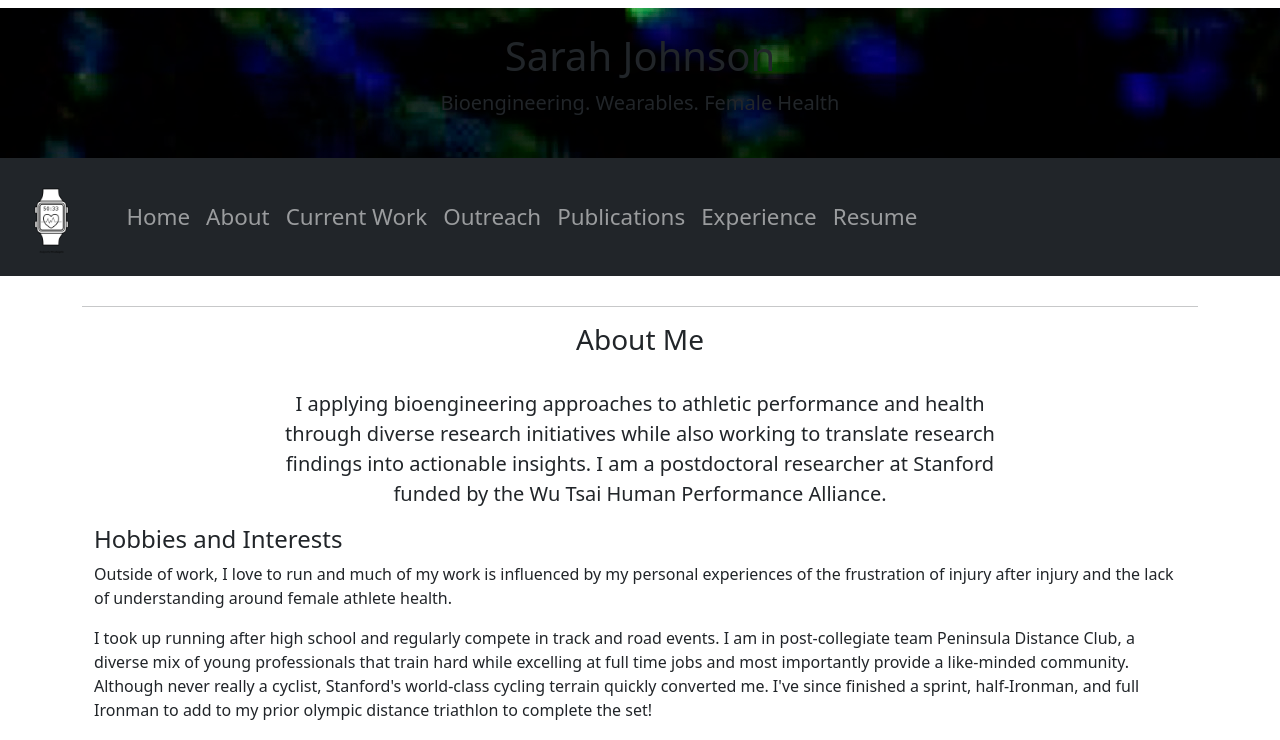
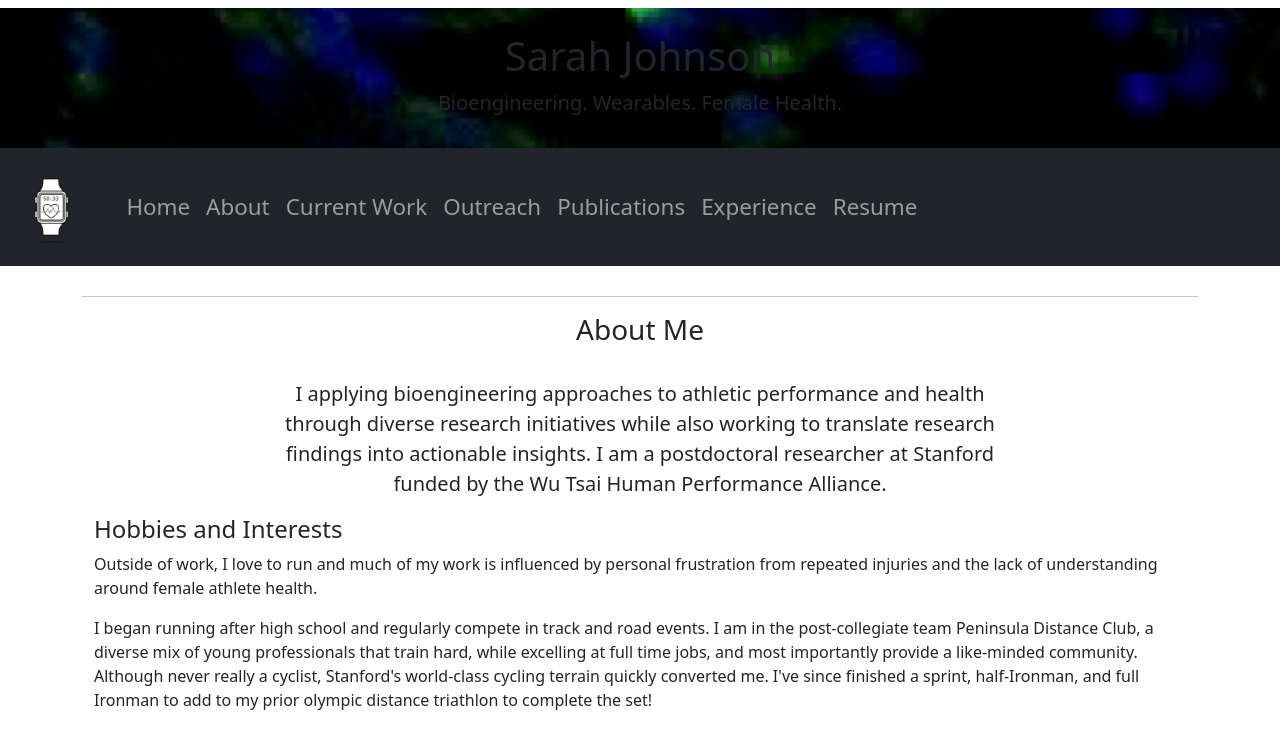
Before and after one commit to johnsara04/mysite_static, a Jekyll site: the page built from about.html, in a window 1280 px wide. Shown: the part 100-840 px from the top of the page. Built offline with Jekyll 4.4.1, drawn with Linux system fonts in a browser that asks for light colours; nearby versions of some CDN libraries; grey boxes are pictures that could not be loaded.

Commit message:
edits based on feedback

```diff
--- a/_layouts/base.html
+++ b/_layouts/base.html
@@ -40,10 +40,10 @@
 
 <div class="p-4 b.g-light text-center"  style="margin-bottom:0;background-image: url('/img/slide2.jpg');" >
   <h1>Sarah Johnson</h1>
-  <p class="lead text-center">Bioengineering. Wearables. Female Health</p>
+  <p class="lead text-center">Bioengineering. Wearables. Female Health.</p>
 </div>
 
-<nav class="navbar navbar-expand-sm bg-dark navbar-dark">
+<nav class="navbar navbar-expand-sm bg-dark navbar-dark" style="margin-top:-10px">
   <a class="navbar-brand" href="{{ '/' | relative_url }}" style="max-width: 8%; padding:1%"><img src="{{ '/img/watch.png' | relative_url }}" class="img-fluid"></a>
   <button class="navbar-toggler" type="button" data-bs-toggle="collapse" data-bs-target="#collapsibleNavbar">
     <span class="navbar-toggler-icon"></span>
--- a/about.html
+++ b/about.html
@@ -23,9 +23,9 @@ title: about me
     <div class="row">
         <div class="col-md-12">
             <h4>Hobbies and Interests</h4>
-            <p>Outside of work, I love to run and much of my work is influenced by my personal experiences of the frustration of injury after injury and the lack of understanding around female athlete health.</p>
+            <p>Outside of work, I love to run and much of my work is influenced by personal frustration from repeated injuries and the lack of understanding around female athlete health.</p>
 
-            <p>I took up running after high school and regularly compete in track and road events. I am in post-collegiate team Peninsula Distance Club, a diverse mix of young professionals that train hard while excelling at full time jobs and most importantly provide a like-minded community. Although never really a cyclist, Stanford's world-class cycling terrain quickly converted me. I've since finished a sprint, half-Ironman, and full Ironman to add to my prior olympic distance triathlon to complete the set!</p>
+            <p>I began running after high school and regularly compete in track and road events. I am in the post-collegiate team Peninsula Distance Club, a diverse mix of young professionals that train hard, while excelling at full time jobs, and most importantly provide a like-minded community. Although never really a cyclist, Stanford's world-class cycling terrain quickly converted me. I've since finished a sprint, half-Ironman, and full Ironman to add to my prior olympic distance triathlon to complete the set!</p>
 
 
 
```
Also changed, not shown: index.html (+3 -8 lines).
